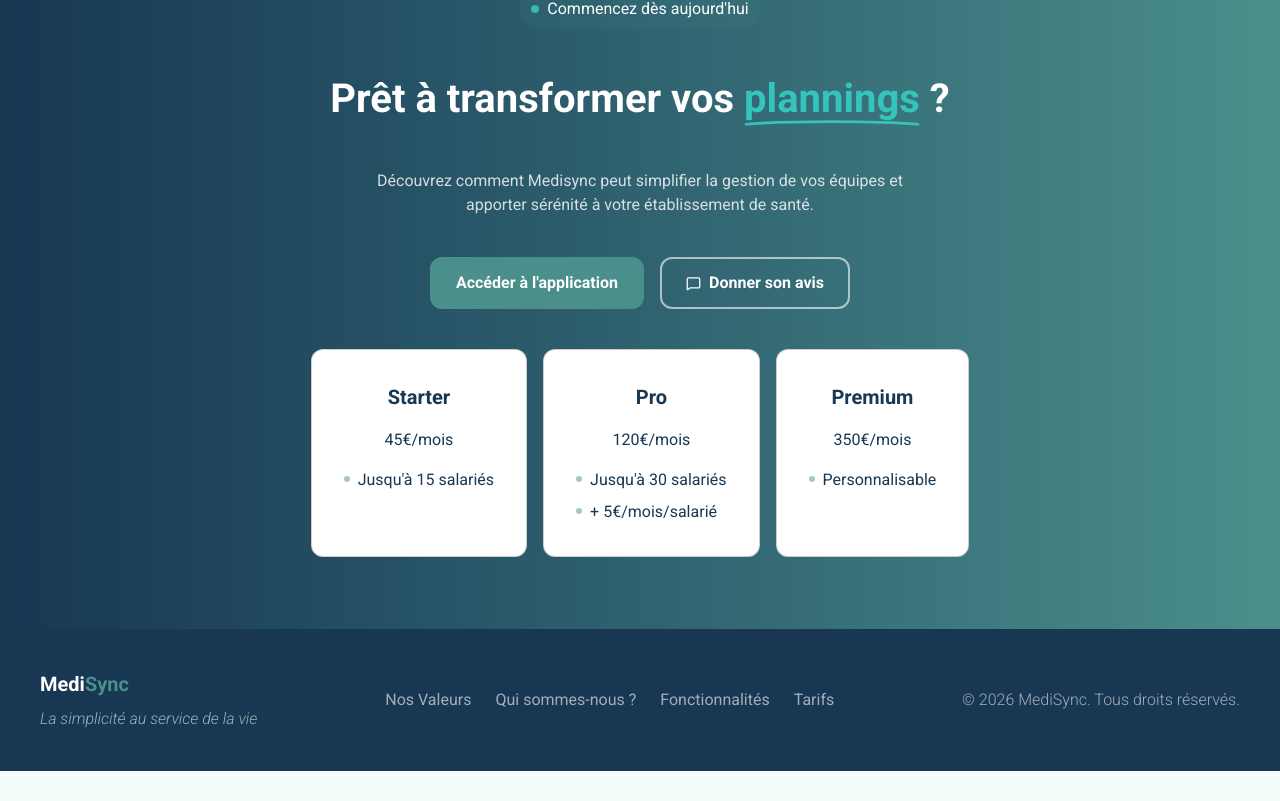
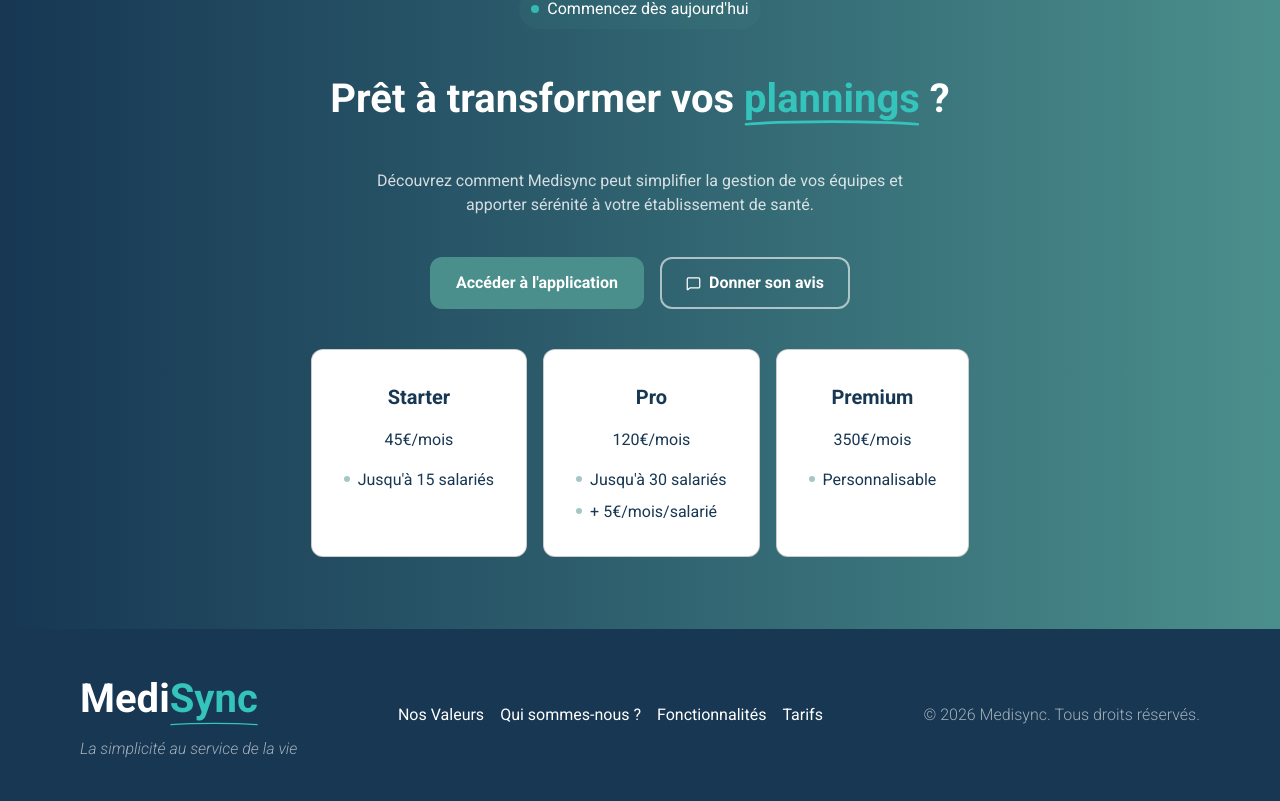
Before and after one commit to bastos-rcd/MEDISYNC, a React (Vite) app in the folder landing-page/: page / in a window 1280 px wide. Shown: the part 3183-3984 px from the top of the page. Before the commit the page ends 3954 px from the top, so only its background shows below. Built offline with nearby package versions, Linux system fonts and the light colour scheme.

Commit message:
refacto: footer

```diff
--- a/landing-page/src/assets/fr.json
+++ b/landing-page/src/assets/fr.json
@@ -212,5 +212,15 @@
         "features": ["Personnalisable"]
       }
     ]
+  },
+
+  "footer": {
+    "title": {
+      "start": "Medi",
+      "param": "Sync",
+      "end": ""
+    },
+    "description": "La simplicité au service de la vie",
+    "copyright": "Medisync. Tous droits réservés."
   }
 }
--- a/landing-page/src/components/Footer.tsx
+++ b/landing-page/src/components/Footer.tsx
@@ -1,40 +1,37 @@
-const Link = ({
-  href,
-  children,
-}: {
-  href: string;
-  children: React.ReactNode;
-}) => (
-  <a
-    className="text-white/60 hover:text-(--secondary) transition-colors"
-    href={href}
-  >
-    {children}
-  </a>
-);
+import { useTranslation } from "react-i18next";
+
+import Title from "./ui/title";
+import Link from "./ui/link";
 
 export default function Footer() {
+  const { t } = useTranslation();
+
   return (
-    <footer className="flex flex-col lg:flex-row items-center justify-between bg-(--primary) gap-6 p-10">
+    <footer className="bg-(--primary)">
+      <div className="flex flex-col lg:flex-row justify-center lg:justify-between items-center text-center gap-10 px-10 lg:px-20 py-10">
         <div className="flex flex-col items-start gap-2">
-        <h3 className="font-bold text-white">
-          Medi<span className="text-(--secondary)">Sync</span>
-        </h3>
+          <Title
+            start={t("footer.title.start")}
+            param={t("footer.title.param")}
+            end={t("footer.title.end")}
+          />
 
           <p className="text-white/60 font-light italic">
-          La simplicité au service de la vie
+            {t("footer.description")}
           </p>
         </div>
 
-      <div className="flex items-center gap-6">
-        <Link href="#values">Nos Valeurs</Link>
-        <Link href="#about">Qui sommes-nous ?</Link>
-        <Link href="#features">Fonctionnalités</Link>
-        <Link href="#prices">Tarifs</Link>
+        <div className="flex items-center gap-4">
+          {Array.from(t("nav")).map((item: any) => (
+            <Link variant="light" href={item.link}>
+              {item.label}
+            </Link>
+          ))}
         </div>
 
         <div className="text-white/60 font-light">
-        © {new Date().getFullYear()} MediSync. Tous droits réservés.
+          © {new Date().getFullYear()} {t("footer.copyright")}
+        </div>
       </div>
     </footer>
   );
--- a/landing-page/src/components/ui/link.tsx
+++ b/landing-page/src/components/ui/link.tsx
@@ -1,13 +1,18 @@
 interface Props {
+  variant?: "default" | "light";
   href: string;
   children: React.ReactNode;
   onClick?: () => void;
 }
 
-export default function Link({ href, children, onClick }: Props) {
+export default function Link({ variant, href, children, onClick }: Props) {
   return (
     <a
-      className="text-(--primary) hover:text-(--secondary) transition-colors"
+      className={`${
+        variant == "light"
+          ? "text-white hover:text-(--secondary)"
+          : "text-(--primary) hover:text-(--secondary)"
+      } transition-colors`}
       href={href}
       onClick={onClick}
     >
```
Lines whose indentation alone changed are shown as unchanged.
